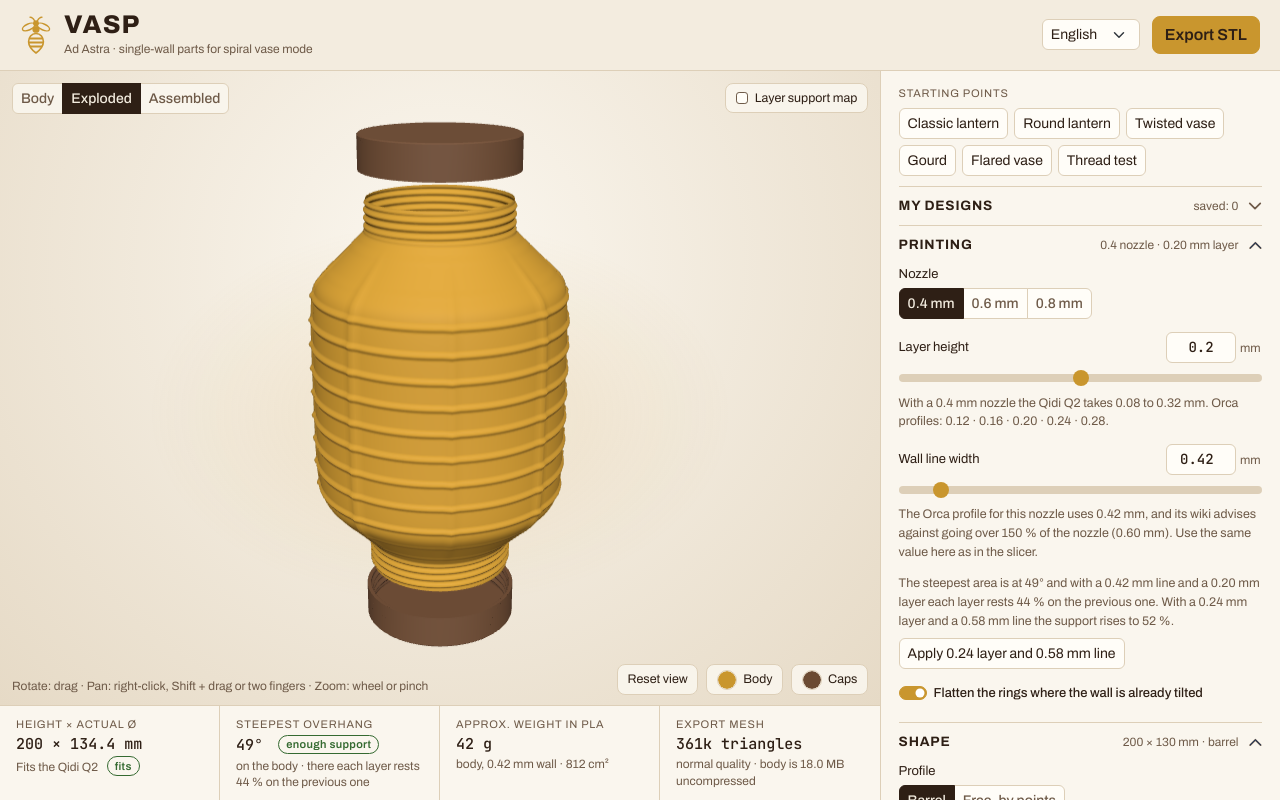
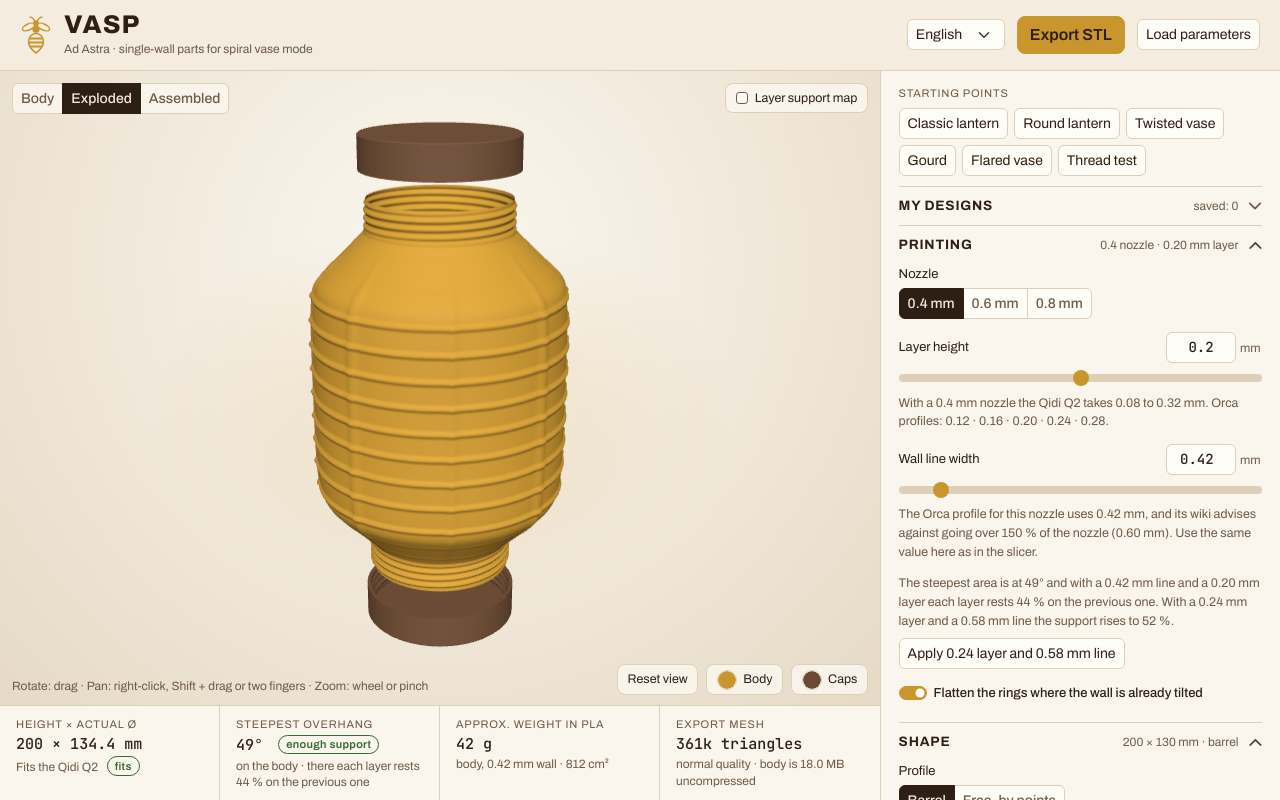
Before and after one commit to danielsballes/vasp, a Vue app: page / in a window 1280 px wide. Built offline with nearby package versions, Linux system fonts and the light colour scheme.

Commit message:
feat(header): load parameters from the header
Add a "Load parameters" button next to Export STL, using the shared
loader. Its file input gets its own id so it does not clash with the
panel's.

```diff
--- a/src/components/AppHeader.vue
+++ b/src/components/AppHeader.vue
@@ -1,12 +1,14 @@
 <script setup>
 import { useI18n } from 'vue-i18n';
 import { useExport } from '../composables/useExport.js';
+import { useParamsFile } from '../composables/useParamsFile.js';
 import { useStatus } from '../composables/useStatus.js';
 import { LOCALES, setLocale } from '../i18n/index.js';
 
 const { t, locale } = useI18n();
 const { status } = useStatus();
 const { busy, exportAll } = useExport();
+const { onParamsFile } = useParamsFile();
 </script>
 
 <template>
@@ -36,6 +38,10 @@ const { busy, exportAll } = useExport();
         <option v-for="l in LOCALES" :key="l.code" :value="l.code" :lang="l.code">{{ l.label }}</option>
       </select>
       <button type="button" class="btn btn-primary top-export" id="btn-export" :disabled="busy" @click="exportAll">{{ t('app.exportStl') }}</button>
+      <label class="btn btn-sm btn-outline-secondary file-btn">
+        {{ t('exporting.loadParams') }}
+        <input type="file" id="file-params-top" accept=".json,application/json" :aria-label="t('exporting.loadParamsAria')" @change="onParamsFile">
+      </label>
     </div>
   </header>
 </template>
```
